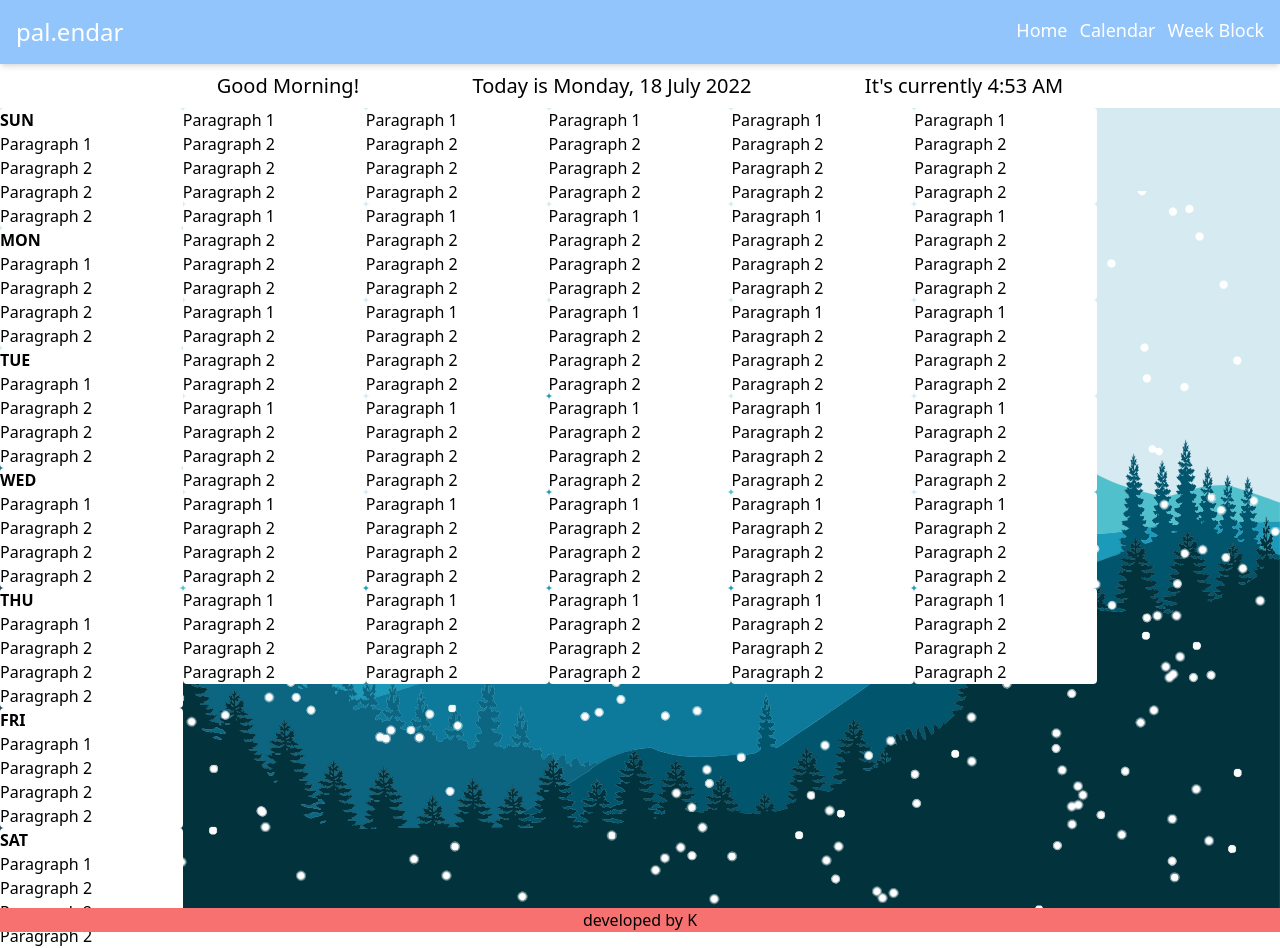
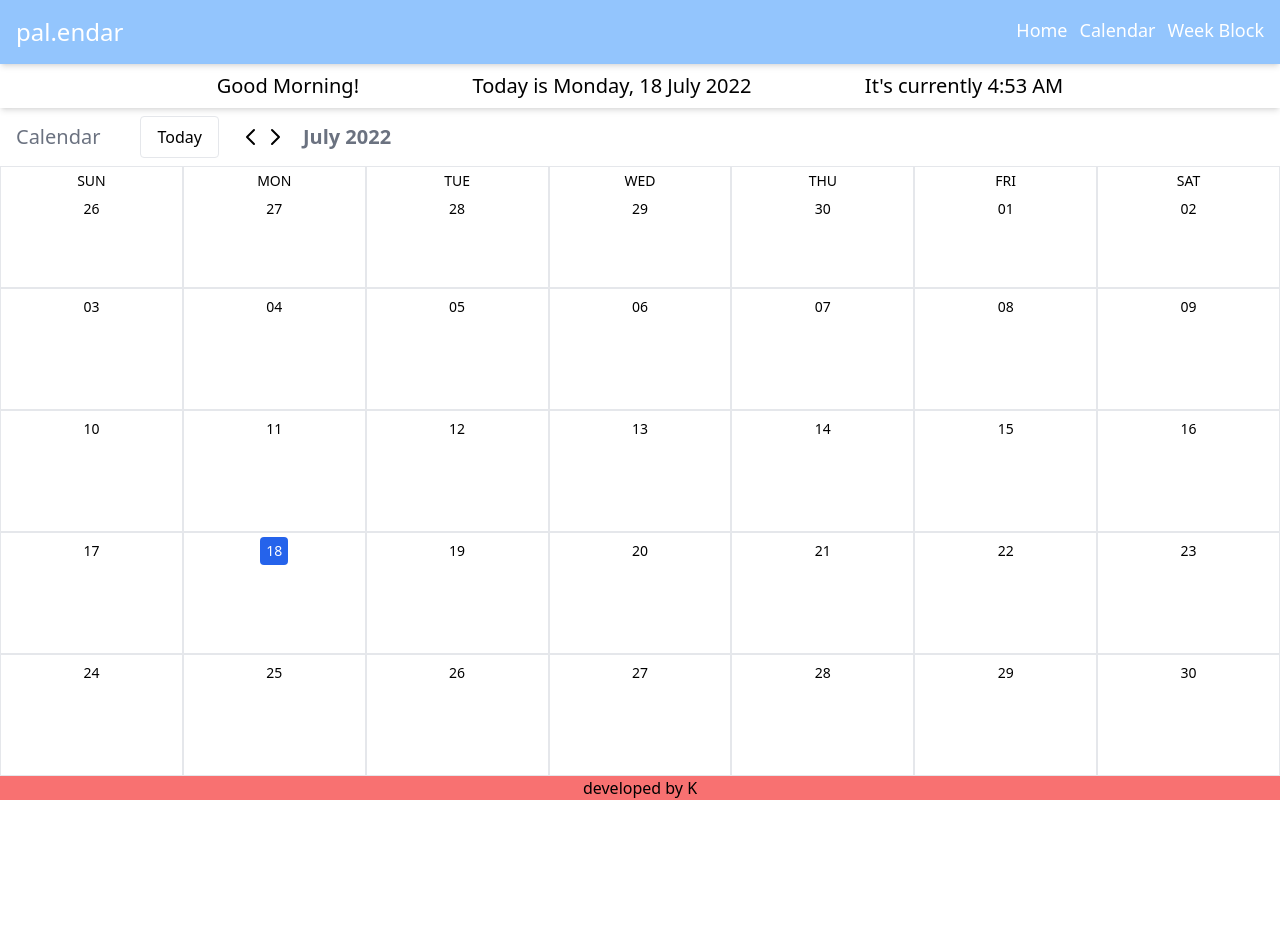
Before and after one commit to knut93/simple-task, a Next.js app: page /calendar in a window 1280 px wide. After the commit the page ends 800 px from the top, so only its background shows below. Built offline with nearby package versions, Linux system fonts and the light colour scheme.

Commit message:
added calendar context, should change to state-lifting

```diff
--- /dev/null
+++ b/components/CalendarView.js
@@ -0,0 +1,21 @@
+import Month from './Month'
+import { getMonth } from './getMonth'
+import { useEffect, useState, useContext } from 'react'
+import GlobalContext from '../context/GlobalContext'
+import CalendarHeader from './CalenderHeader'
+
+const CalendarView = () => {
+    const [currentMonth, setCurrentMonth] = useState(getMonth())
+    const { monthIndex } = useContext(GlobalContext)
+    useEffect(() => {
+        setCurrentMonth(getMonth(monthIndex))
+    }, [monthIndex])
+    return (
+        <>
+                <CalendarHeader />
+                <Month month={ currentMonth }/>
+        </>
+    )
+}
+
+export default CalendarView
--- /dev/null
+++ b/components/CalenderHeader.js
@@ -0,0 +1,31 @@
+import { useContext } from "react"
+import GlobalContext from "../context/GlobalContext"
+import dayObj from 'dayjs'
+
+export default function CalendarHeader() {
+    const { monthIndex, setMonthIndex } = useContext(GlobalContext)
+    function handlePrevMonth() {
+        setMonthIndex(monthIndex-1);
+    }
+    function handleNextMonth() {
+        setMonthIndex(monthIndex+1);
+    }
+    function handleReset() {
+        setMonthIndex(dayObj().month())
+    }
+    return (
+        <header className="px-4 py-2 flex items-center">
+            <h1 className="mr-10 text-xl text-gray-500">Calendar</h1>
+            <button onClick={handleReset} className="border rounded py-2 px-4 mr-5">Today</button>
+            <button onClick={handlePrevMonth}>
+                <svg className="w-6 h-6" fill="none" stroke="currentColor" viewBox="0 0 24 24" xmlns="http://www.w3.org/2000/svg"><path strokeLinecap="round" strokeLinejoin="round" strokeWidth={2} d="M15 19l-7-7 7-7" /></svg>
+            </button>
+            <button onClick={handleNextMonth}>
+                <svg className="w-6 h-6" fill="none" stroke="currentColor" viewBox="0 0 24 24" xmlns="http://www.w3.org/2000/svg"><path strokeLinecap="round" strokeLinejoin="round" strokeWidth={2} d="M9 5l7 7-7 7" /></svg>
+            </button>
+            <span className="ml-4 text-xl text-gray-500 font-bold">
+                {dayObj(new Date(dayObj().year(), monthIndex)).format("MMMM YYYY")}
+            </span>
+        </header>
+    )
+}
--- /dev/null
+++ b/components/CreateEventButton.js
@@ -0,0 +1,7 @@
+import React from 'react';
+
+export default function CreateEventButton() {
+    return <button className="border p-2 rounded-full flex items-center shadow-md hover:shadow-2xl">
+        <svg className="w-6 h-6" fill="none" stroke="currentColor" viewBox="0 0 24 24" xmlns="http://www.w3.org/2000/svg"><path strokeLinecap="round" strokeLinejoin="round" strokeWidth={2} d="M12 9v3m0 0v3m0-3h3m-3 0H9m12 0a9 9 0 11-18 0 9 9 0 0118 0z" /></svg>
+    </button>
+}
--- a/components/DateDisplay.jsx
+++ b/components/DateDisplay.jsx
@@ -1,8 +1,8 @@
 import React from "react";
-import { GetMonth } from "../components/GetMonth"
+import { getMonth } from "./getMonth"
 
 export default function DateDisplay() {
-  console.table(GetMonth(1))
+  console.table(getMonth(1))
     const locale = 'en';
     const [today, setDate] = React.useState(new Date()); // Save the current date to be able to trigger an update
 
@@ -10,7 +10,7 @@ export default function DateDisplay() {
         const timer = setInterval(() => { // Creates an interval which will update the current data every minute
         // This will trigger a rerender every component that uses the useDate hook.
         setDate(new Date());
-      }, 60 * 1000);
+      },  60 * 1000);
       return () => {
         clearInterval(timer); // Return a function to clear the timer so that it will stop being called on unmount
       }
--- /dev/null
+++ b/components/Day.js
@@ -0,0 +1,18 @@
+import dayObj from "dayjs"
+
+export default function Day({day, rowIndex}) {
+    function getCurrentDayClass() {
+        return day.format('DD-MM-YY') === dayObj().format("DD-MM-YY") ? 'bg-blue-600 text-white rounded w-7' : ''
+    }
+
+    return (
+        <div className="border border-gray-200 flex flex-col">
+            <header className="flex flex-col items-center">
+                {rowIndex === 0 && (<p className="text-sm mt-1">{day.format('ddd').toUpperCase()}</p>)}
+                <p className={`text-sm p-1 my-1 text-center ${getCurrentDayClass()}`}>
+                    {day.format('DD')}
+                </p>
+            </header>
+        </div>
+    )
+}
--- /dev/null
+++ b/components/Month.js
@@ -0,0 +1,15 @@
+import Day from './Day'
+
+export default function Month({month}) {
+    return (
+        <div className="flex-1 grid grid-cols-7 grid-rows-5">
+            {month.map((row, i) => (
+                <>
+                    {row.map((day, idx) => (
+                        <Day day={day} key={idx} rowIndex={i}/>
+                    ))}
+                </>
+            ))}
+        </div>
+    )
+}
--- a/components/Nav.jsx
+++ b/components/Nav.jsx
@@ -7,7 +7,7 @@ export default function Nav() {
                 <div className="mr-auto text-2xl">pal.endar</div>
                 <div className="ml-auto space-x-3">
                     <Link href='/'>Home</Link>
-                    <Link href='/calendar'>Calendar</Link>
+                    <Link href='/calendarclone'>Calendar</Link>
                     <Link href='/week'>Week Block</Link>
                 </div>
             </div>
--- a/components/GetMonth.js
+++ b/components/getMonth.js
@@ -1,6 +1,6 @@
 import dayObj from 'dayjs'
 
-export function GetMonth(month = dayObj().month()){
+export function getMonth(month = dayObj().month()){
     const year = dayObj().year()
     const firstDayOfTheMonth = dayObj(new Date(year, month, 1)).day()
     let currentMonthCount = 0 - firstDayOfTheMonth
--- /dev/null
+++ b/context/ContextWrapper.js
@@ -0,0 +1,13 @@
+import React, { useState } from 'react'
+import GlobalContext from './GlobalContext'
+import dayObj from 'dayjs'
+
+export default function ContextWrapper(props) {
+    const [monthIndex, setMonthIndex] = useState(dayObj().month())
+    return(
+        <GlobalContext.Provider value={{ monthIndex, setMonthIndex }}>
+            {props.children}
+        </GlobalContext.Provider>
+      )
+
+}
--- /dev/null
+++ b/context/GlobalContext.js
@@ -0,0 +1,8 @@
+import React from 'react'
+
+const GlobalContext = React.createContext({
+    monthIndex: 0,
+    setMonthIndex: (index) => {}
+})
+
+export default GlobalContext;
--- a/package.json
+++ b/package.json
@@ -9,6 +9,7 @@
     "lint": "next lint"
   },
   "dependencies": {
+    "@heroicons/react": "^1.0.6",
     "dayjs": "^1.11.3",
     "next": "^12.2.2",
     "react": "^18.2.0",
--- a/pages/calendar.js
+++ b/pages/calendar.js
@@ -1,69 +1,11 @@
-import React, { Component, useState, useRef} from "react";
-import bg from '../img/nightsky.jpg'
+import ContextWrapper from "../context/ContextWrapper"
+import CalendarView from "../components/CalendarView"
 
-const FirstWeekRow = () => {
+const Calendar = () => {
     return (
-        //<div className="flex flex-row min-w-[90%] mx-auto">
-        <div className="">
-            <DayItem day={'SUN'}/>
-            <DayItem day={'MON'}/>
-            <DayItem day={'TUE'}/>
-            <DayItem day={'WED'}/>
-            <DayItem day={'THU'}/>
-            <DayItem day={'FRI'}/>
-            <DayItem day={'SAT'}/>
-        </div>
+        <ContextWrapper>
+            <CalendarView />
+        </ContextWrapper>
     )
 }
-
-const WeekRow = () => {
-    return (
-
-        //<div className="flex flex-row min-w-[90%] mx-auto">
-        <div>
-            <DayItem />
-            <DayItem />
-            <DayItem />
-            <DayItem />
-            <DayItem />
-            <DayItem />
-        </div>
-    )
-}
-
-
-const DayItem = (props) => {
-    const day = props.day;
-
-    return (
-        <>
-            <div className="bg-white font-bold w-full border-1 border-gray-600 rounded">{day}
-                <div className="font-light">
-                    <p>Paragraph 1</p>
-                    <p>Paragraph 2</p>
-                    <p>Paragraph 2</p>
-                    <p>Paragraph 2</p>
-                </div>
-            </div>
-        </>
-    )
-}
-const Calendar = () => {
-    const current = new Date();
-    const [] = useState();
-
-    return (
-        <div className="flex-1 grid grid-cols-7 h-full bg-nsky bg-snowblue bg-no-repeat bg-bottom">
-                <FirstWeekRow />
-                <WeekRow />
-                <WeekRow />
-                <WeekRow />
-                <WeekRow />
-                <WeekRow />
-        </div>
-    )
-}
-
-
-
 export default Calendar
```
Also changed, not shown: 1 other file (tests, documents, lock files or other folders).
